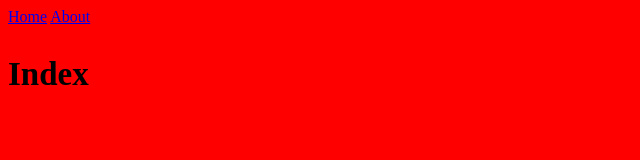
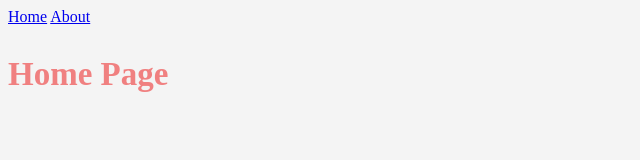
Before and after one commit to MarinaFroes/picza, a website built with webpack: page src/views/index.html in a window 1280 px wide. Shown: the whole page, without its empty margins (0-640 px from the left). Built offline with nearby package versions, Linux system fonts and the light colour scheme.

Commit message:
feat: Change content and build

```diff
--- a/src/style.scss
+++ b/src/style.scss
@@ -1,5 +1,5 @@
 @import "./variables";
-$color: red;
+$color: #f4f4f4;
 
 body {
   background-color: $color
@@ -7,4 +7,5 @@ body {
 
 h1 {
   @include h1;
+  color: lightcoral;
 }
--- a/src/views/index.html
+++ b/src/views/index.html
@@ -8,6 +8,6 @@
 <body>
   <%= require('html-loader!./assets/navigation.html') %>
 
-  <h1>Index</h1>
+  <h1>Home Page</h1>
 </body>
 </html>
```
Also changed, not shown: src/views/about.html (+1 -1 lines), dist/about.html (added), dist/index.html (added), dist/main.css, dist/sw.js, 1 other file.
